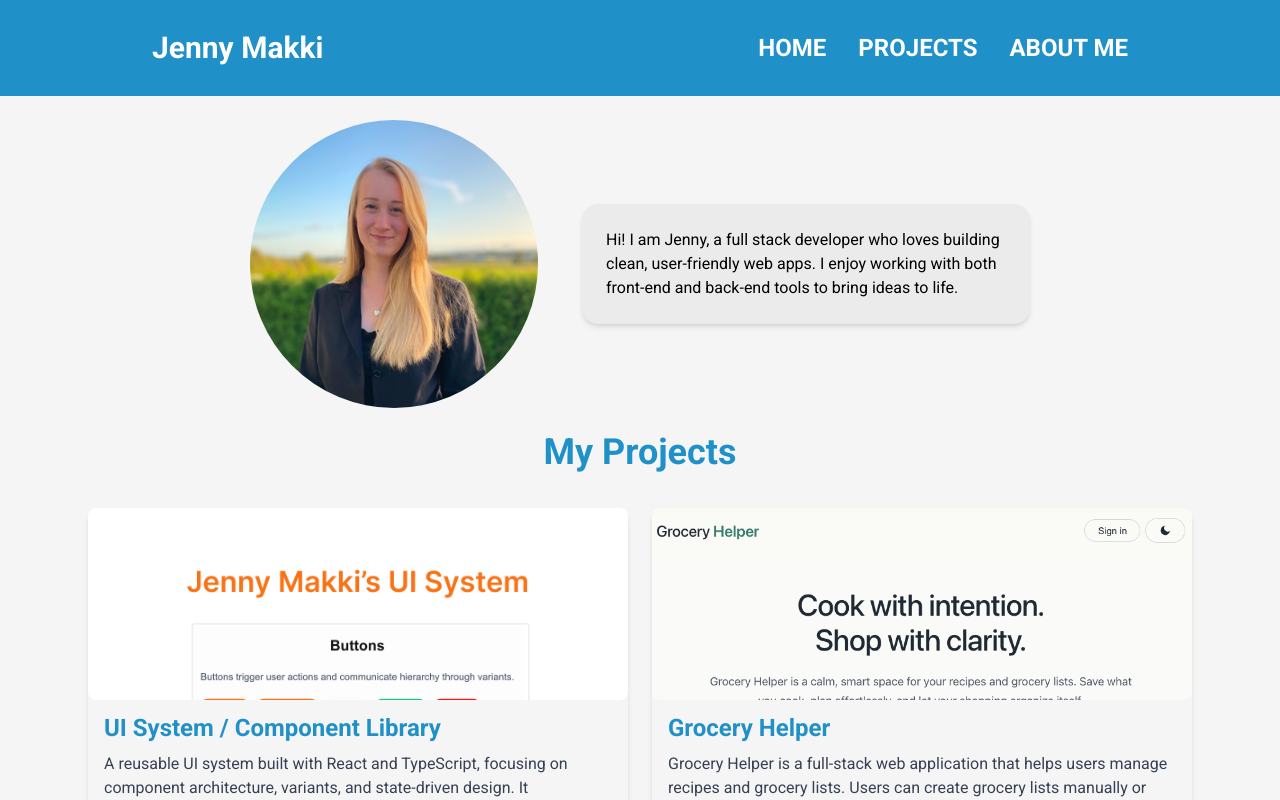
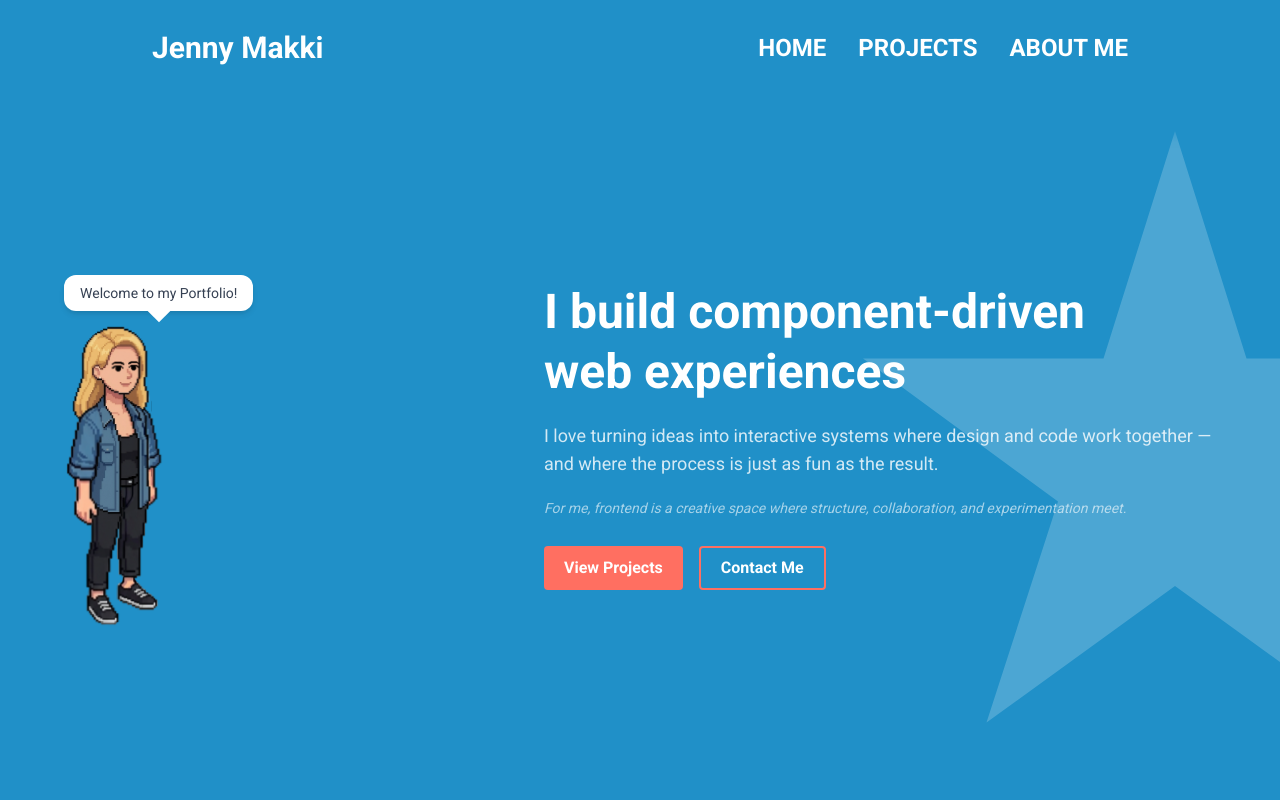
Before and after one commit to jennymakki/jennys-presentation, a Next.js app: page / in a window 1280 px wide. Shown: the top 800 px of the page. Built offline with nearby package versions, Linux system fonts and the light colour scheme.

Commit message:
testing out a new avatar idea

```diff
--- a/package.json
+++ b/package.json
@@ -9,6 +9,7 @@
     "lint": "next lint"
   },
   "dependencies": {
+    "framer-motion": "^12.38.0",
     "lucide-react": "^0.522.0",
     "next": "15.3.8",
     "react": "^19.0.0",
--- a/src/app/page.tsx
+++ b/src/app/page.tsx
@@ -6,18 +6,21 @@ import Contact from "@/components/contact";
 import { projects } from "../data/projects";
 import { ProjectCard } from "@/components/ProjectCard";
 import Skills from "@/components/Skills";
+import Jenny from "@/components/Jenny";
+import Hero from "@/components/Hero";
 
 export default function Home() {
   const limitedProjects = projects.slice(0, 6);
   return (
-    <div className="grid grid-rows-[auto_auto_1fr_auto] bg-[#f5f5f5] items-center min-h-screen font-roboto">
-      <header className="row-start-1">
-        <Header />
-      </header>
-      <section className="flex flex-col gap-[32px] row-start-2 items-center">
+    <div className="bg-[#f5f5f5] min-h-screen font-roboto flex flex-col">
+      <Header />
+      <section className="p0">
+        <Hero />
+      </section>
+      <section className="px-6 py-16 max-w-4xl mx-auto">
         <Introduction />
       </section>
-      <section className="row-start-3 p-6">
+      <section id="projects" className="row-start-3 p-6">
         <h2 className="text-[#2090C8] font-roboto font-bold text-3xl md:text-4xl text-center mb-3">
           My Projects
         </h2>
@@ -135,9 +138,11 @@ export default function Home() {
             </p>
           </div>
         </div>
+        <section id="contact">
         <div className="mt-20">
-        <Contact />
+          <Contact />
         </div>
+        </section>
       </section>
       <footer className="row-start-4 mt-6 bg-[#2090C8] w-full">
         <Footer />
--- /dev/null
+++ b/src/components/Button.tsx
@@ -0,0 +1,36 @@
+import React from "react";
+
+type ButtonVariant = "primary" | "secondary";
+
+type ButtonProps = {
+  variant?: ButtonVariant;
+  children: React.ReactNode;
+  className?: string;
+} & React.ButtonHTMLAttributes<HTMLButtonElement>;
+
+export default function Button({
+  variant = "primary",
+  children,
+  className = "",
+  ...props
+}: ButtonProps) {
+  const base =
+    "font-bold px-5 py-2 rounded transition-all duration-200 hover:cursor-pointer active:scale-[0.98] hover:scale-[1.02]";
+
+  const variants: Record<ButtonVariant, string> = {
+    primary:
+      "text-white bg-[#FF6F61] hover:bg-[#FF8A75]",
+
+    secondary:
+      "text-[#ffffff] border-2 border-[#FF6F61] hover:bg-[#FF6F61] hover:text-white",
+  };
+
+  return (
+    <button
+      className={`${base} ${variants[variant]} ${className}`}
+      {...props}
+    >
+      {children}
+    </button>
+  );
+}
--- /dev/null
+++ b/src/components/Hero.tsx
@@ -0,0 +1,100 @@
+"use client";
+
+import { useEffect, useState } from "react";
+import Button from "./Button";
+import Jenny from "./Jenny";
+
+export default function Hero() {
+  const [mood, setMood] = useState("intro");
+
+  useEffect(() => {
+    const onScroll = () => {
+      if (window.scrollY > 50) {
+        setMood("scroll");
+      }
+    };
+
+    window.addEventListener("scroll", onScroll);
+    return () => window.removeEventListener("scroll", onScroll);
+  }, []);
+
+  return (
+    <section className="relative min-h-[90vh] flex items-center justify-center bg-[#2090C8] overflow-hidden">
+      <div
+        className="
+        hidden md:block
+        absolute
+        right-[-80px] md:right-[-220px]
+        top-1/2 -translate-y-1/2
+        w-[320px] md:w-[650px]
+        h-[320px] md:h-[650px]
+        opacity-70 md:opacity-100
+        z-0
+        pointer-events-none
+      "
+      >
+        <div
+          className="w-full h-full blur-sm"
+          style={{
+            backgroundColor: "rgba(255,255,255,0.2)",
+            clipPath:
+              "polygon(50% 0%, 61% 35%, 98% 35%, 68% 57%, 79% 91%, 50% 70%, 21% 91%, 32% 57%, 2% 35%, 39% 35%)",
+          }}
+        />
+      </div>
+
+      <div className="relative z-10 w-full flex flex-col md:flex-row items-center justify-center md:justify-between gap-10 px-6 md:px-16">
+        <div className="flex flex-col items-center md:items-start order-1 md:order-none">
+          <div className="relative bg-white px-4 py-2 rounded-xl shadow-md text-sm text-gray-700">
+            Welcome to my Portfolio!
+            <div className="absolute left-1/2 -bottom-2 -translate-x-1/2 w-4 h-4 bg-white rotate-45" />
+          </div>
+
+          <div className="mt-2">
+            <Jenny />
+          </div>
+        </div>
+
+        <div className="text-center md:text-left space-y-5 max-w-2xl order-2 md:order-none">
+          <h1 className="text-4xl md:text-5xl font-bold leading-tight text-white">
+            I build component-driven <br /> web experiences
+          </h1>
+
+          <p className="text-white/80 text-lg">
+            I love turning ideas into interactive systems where design and code
+            work together — and where the process is just as fun as the result.
+          </p>
+
+          <p className="text-sm italic text-white/60">
+            For me, frontend is a creative space where structure, collaboration,
+            and experimentation meet.
+          </p>
+
+          <div className="flex gap-4 justify-center md:justify-start pt-2 pb-10">
+            <Button
+              variant="primary"
+              onClick={() => {
+                document
+                  .getElementById("projects")
+                  ?.scrollIntoView({ behavior: "smooth" });
+              }}
+            >
+              View Projects
+            </Button>
+
+            <Button
+              variant="secondary"
+              onClick={() => {
+                document
+                  .getElementById("contact")
+                  ?.scrollIntoView({ behavior: "smooth" });
+              }}
+            >
+              Contact Me
+            </Button>
+          </div>
+        </div>
+      </div>
+    </section>
+  );
+}
--- /dev/null
+++ b/src/components/Jenny.tsx
@@ -0,0 +1,28 @@
+"use client";
+
+import { motion } from "framer-motion";
+
+export default function Jenny() {
+  return (
+    <motion.img
+      src="/jenny.svg"
+      alt="Jenny"
+      className="w-[130px]"
+      animate={{
+        y: [0, -10, 0],
+      }}
+      transition={{
+        y: {
+          duration: 3,
+          repeat: Infinity,
+          ease: "easeInOut",
+        },
+      }}
+      whileHover={{
+        scale: 1.05,
+        rotate: 3,
+        y: -5,
+      }}
+    />
+  );
+}
```
Also changed, not shown: public/Jenny.svg (added), 1 other file (tests, documents, lock files or other folders).
